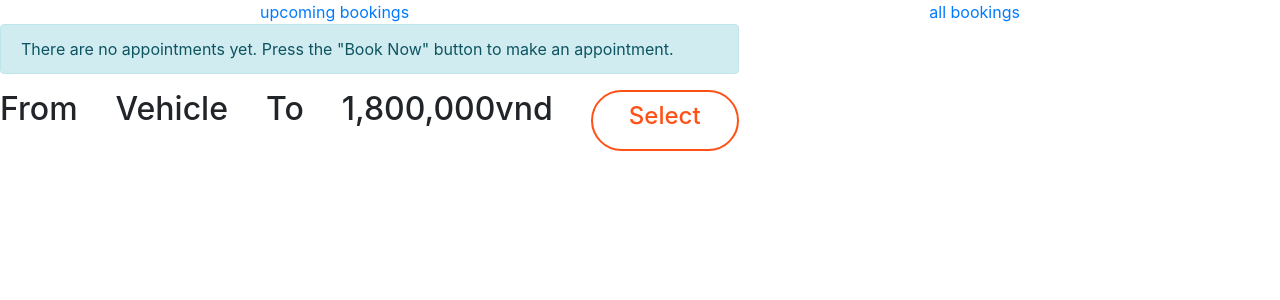
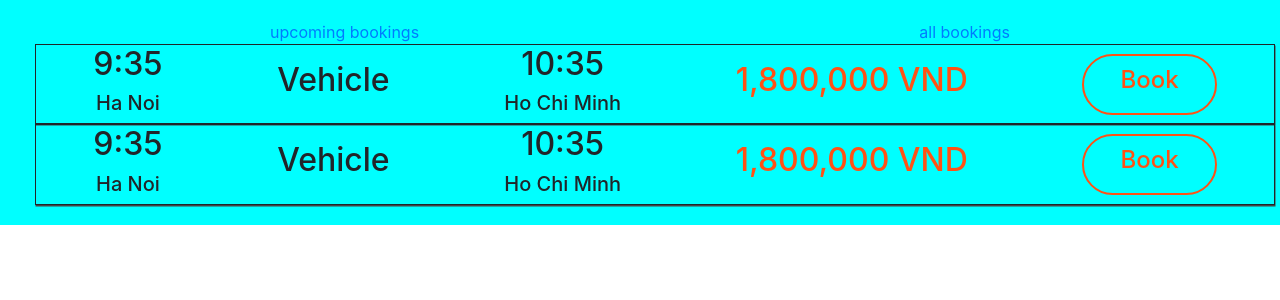
Before and after one commit to DNghiep/traveler_v2, a React (Create React App) app in the folder src/: page / in a window 1280 px wide. Shown: the top 300 px of the page. Built offline with nearby package versions, Linux system fonts and the light colour scheme.

Commit message:
add new styles for item component

```diff
--- a/src/content_component/item_component/ItemComponent.css
+++ b/src/content_component/item_component/ItemComponent.css
@@ -1,9 +1,37 @@
 .item-container {
+  /* background-color: aqua; */
   display: flex;
   flex-direction: row;
-    justify-content: space-between;
+  align-content: center;
+  align-items: center;
+  justify-content: space-around;
   box-sizing: border-box;
+  border: 0.5px solid;
+  box-shadow: 0.5px 1.5px #444;
+  font-style: normal;
+  font-weight: 400;
 }
+.from-container {
+  display: flex;
+  flex-direction: column;
+  align-content: center;
+  align-items: center;
+  justify-content: center;
+}
+.to-container {
+  display: flex;
+  flex-direction: column;
+  align-content: center;
+  align-items: center;
+  justify-content: center;
+}
+
+.price-container {
+  line-height: 1;
+  font-weight: 700;
+  color: #ff5115;
+}
+
 .btn-item {
   border-radius: 40px;
   font-weight: 700;
@@ -15,3 +43,8 @@
   border: 2px solid #ff5115;
   color: #ff5115;
 }
+
+.btn-item:hover {
+  background-color: #ff5115;
+  color: white;
+}
--- a/src/content_component/item_component/ItemComponent.js
+++ b/src/content_component/item_component/ItemComponent.js
@@ -9,7 +9,8 @@ class ItemComponent extends Component {
     return (
       <div className="item-container">
         <div className="from-container">
-          <h2>From</h2>
+          <h2>9:35</h2>
+          <h5>Ha Noi</h5>
         </div>
 
         <div className="vehicle-container">
@@ -17,15 +18,16 @@ class ItemComponent extends Component {
         </div>
 
         <div className="to-container">
-          <h2>To</h2>
+          <h2>10:35</h2>
+          <h5>Ho Chi Minh</h5>
         </div>
 
         <div className="price-container">
-          <h2>1,800,000vnd</h2>
+          <h2>1,800,000 VND</h2>
         </div>
 
-        <div class="btn-item" >
-          <h4>Select</h4>
+        <div class="btn-item">
+          <h4>Book</h4>
         </div>
       </div>
     );
--- a/src/content_component/view_history_component/History.css
+++ b/src/content_component/view_history_component/History.css
@@ -1,3 +1,10 @@
+.booking-result-view {
+  background-color: aqua;
+  display: flex;
+  flex-direction: column;
+  justify-content: space-around;
+  padding: 20px
+}
 .tab-container {
   padding: 25px 0;
   padding-top: 25px;
--- a/src/content_component/view_history_component/History.js
+++ b/src/content_component/view_history_component/History.js
@@ -13,6 +13,7 @@ class History extends Component {
       <div className="">
         <div>
           <div className="booking-result-view">
+
             <div className="booking-result-tabs-container ">
               <div className="tab-link">
                 <a href="#client/bookings/type/upcoming">upcoming bookings</a>
@@ -24,28 +25,8 @@ class History extends Component {
             </div>
 
             <div class="container-fluid column">
-              <div class="row">
-                <div class="section-pd">
-                  <div id="sb_message_container" />
-                  <div id="sb_push_notification_container" />
-                  <div id="sb_bookings_list">
-                    <div>
-                      <div
-                        class="alert alert-info alert-dismissible"
-                        role="alert"
-                      >
-                        There are no appointments yet. Press the "Book Now"
-                        button to make an appointment.
-                      </div>
-                    </div>
-
-                    <ItemComponent />
-                  </div>
-
-                  <div class="clearfix" />
-                </div>
-                <div id="sb_back_btns_plugin" />
-              </div>
+              <ItemComponent />
+              <ItemComponent />
             </div>
           </div>
         </div>
```
Lines whose indentation alone changed are shown as unchanged.
